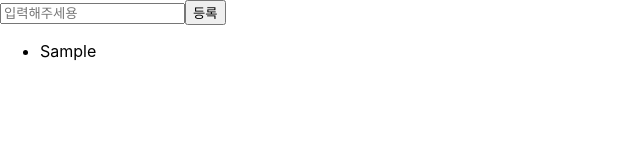
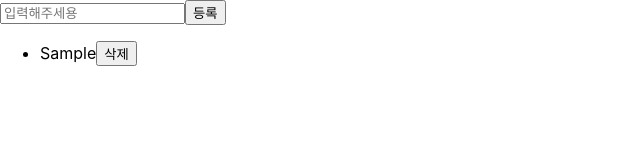
Before and after one commit to yoojungChoii/todo-list, a React (Create React App) app: page / in a window 1280 px wide. Both pictures are taken after typing "Sample" into the empty fields and a click on the button "등록". Shown: the top 160 px of the page, without its empty margins (0-640 px from the left). Built offline with nearby package versions, Linux system fonts and the light colour scheme.

Commit message:
✨ : list의 각 todo 요소 개별 삭제 구현

```diff
--- a/src/App.jsx
+++ b/src/App.jsx
@@ -1,5 +1,5 @@
 import './App.css';
-import TodoInput from './TodoInput';
+import TodoInput from './components/TodoInput';
 
 function App() {
   return <TodoInput />;
--- a/src/TodoList.jsx
+++ /dev/null
@@ -1,11 +0,0 @@
-function TodoList({ todo }) {
-  return (
-    <ul>
-      {todo.map(list => (
-        <li key={list}>{list}</li>
-      ))}
-    </ul>
-  );
-}
-
-export default TodoList;
--- a/src/TodoInput.jsx
+++ b/src/components/TodoInput.jsx
@@ -1,15 +1,17 @@
 import { useState } from 'react';
 import TodoList from './TodoList';
 
-// javascript - callback 다시 공부하기!
-// setState
-// props 넘겨주고 받는거
+// 버튼을 분리하고 싶었는데 분리한 컴포넌트에서 타입을 정확히 지정하지 않았더니 오류가 남
+
+// javascript - callback 다시 공부하기! v
+// setState v
+// props 넘겨주고 받는거 v
 
 // 삭제 버튼 -> 누르면 투두리스트가 삭제! 하나하나
 
 // React로 데이터 다루기 강좌듣기
-// useState 기본값이 없으면 undefined가 들어감
 function TodoInput() {
+  // useState 기본값이 없으면 undefined가 들어감
   const [inputValue, setInputValue] = useState('');
   const [todo, setTodo] = useState([]);
 
@@ -36,7 +38,7 @@ function TodoInput() {
         />
         <button type="submit">등록</button>
       </form>
-      <TodoList todo={todo} />
+      <TodoList todo={todo} setTodo={setTodo} />
     </>
   );
 }
--- /dev/null
+++ b/src/components/TodoList.jsx
@@ -0,0 +1,22 @@
+function TodoList({ todo, setTodo }) {
+  const removeTodo = index => {
+    // _는 해당 변수 사용하지 않는다는 뜻
+    // 현재 요소의 인덱스가 index와 같지 않을 때 삭제
+    setTodo(todo.filter((_, i) => i !== index));
+  };
+
+  return (
+    <ul>
+      {todo.map((list, index) => (
+        <li key={list}>
+          {list}
+          <button type="button" onClick={() => removeTodo(index)}>
+            삭제
+          </button>
+        </li>
+      ))}
+    </ul>
+  );
+}
+
+export default TodoList;
```
